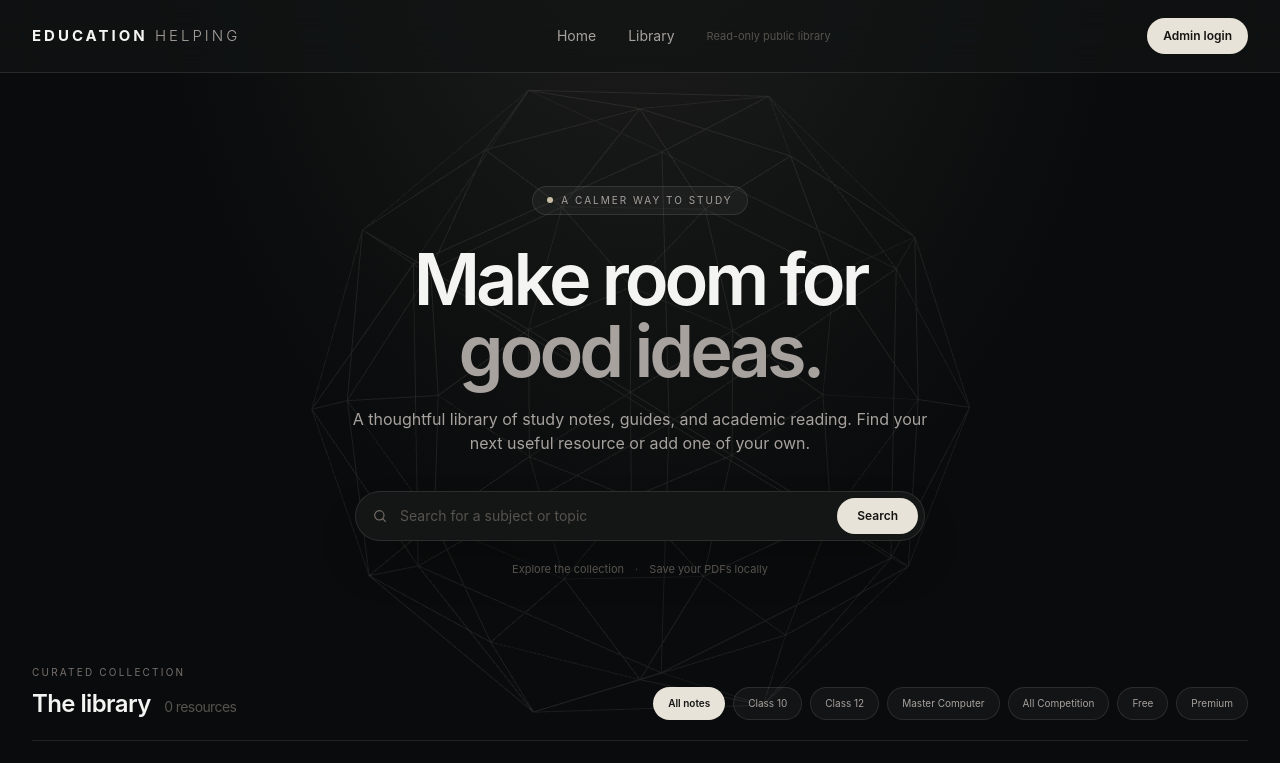
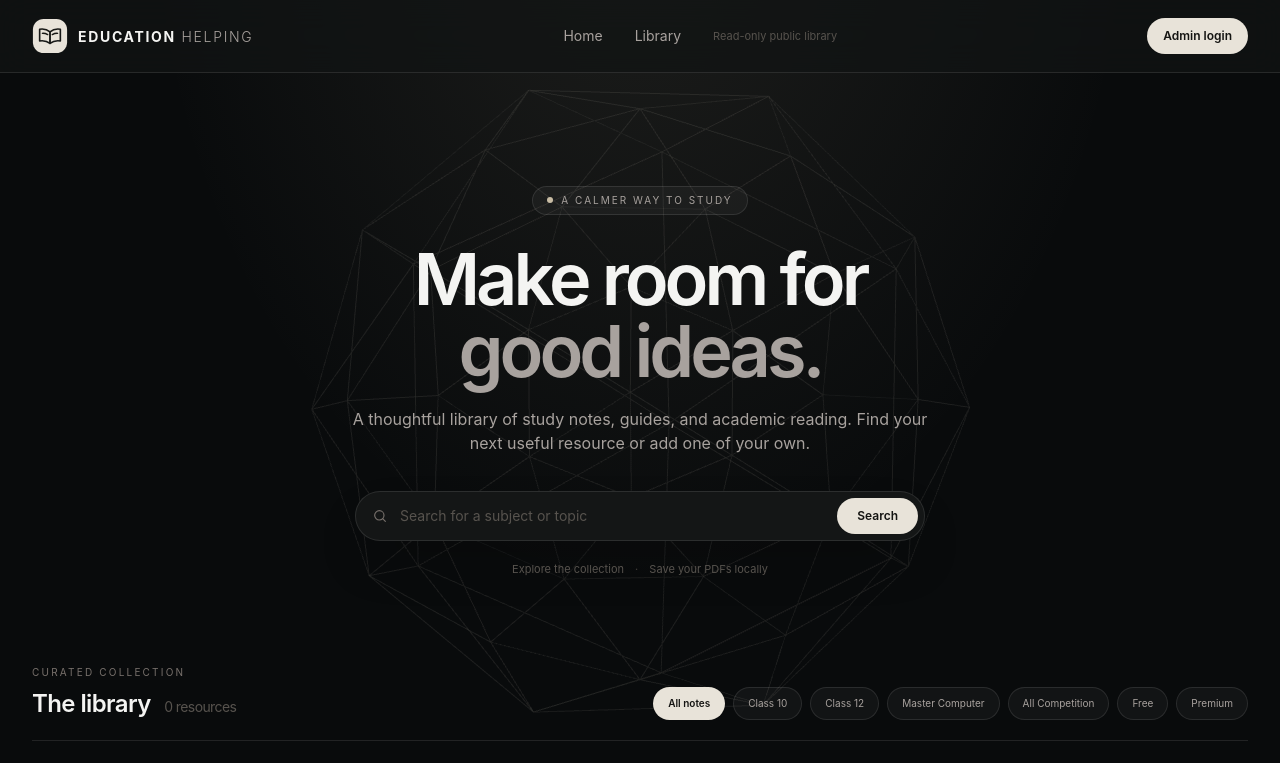
Before and after one commit to ravishankarrad79/topper-notes, a website: page index.html in a window 1280 px wide. Shown: the top 763 px of the page. Drawn offline with nearby package versions, Linux system fonts and the light colour scheme; no server answers; animation ran at ten frames a second.

Commit message:
Add Education Helping logo

```diff
--- a/index.html
+++ b/index.html
@@ -13,7 +13,7 @@
 <body class="min-h-screen flex flex-col">
 <div id="canvas-container" aria-hidden="true"></div>
 <header class="sticky top-0 z-40 border-b border-white/10 glass"><nav class="max-w-7xl mx-auto h-[72px] px-5 sm:px-8 flex items-center justify-between" aria-label="Main navigation">
-<a href="#home" class="focus-ring text-[15px] font-bold tracking-[.2em]">EDUCATION<span class="font-light text-stone-400"> HELPING</span></a>
+<a href="#home" aria-label="Education Helping home" class="focus-ring flex shrink-0 items-center gap-2.5"><svg aria-hidden="true" viewBox="0 0 40 40" class="h-9 w-9 shrink-0"><rect x="1" y="1" width="38" height="38" rx="12" fill="#e8e3d9"/><path d="M8.5 12.5c4.5-.7 8.3.2 11.5 2.8v13c-3.2-2.6-7-3.5-11.5-2.8v-13Zm23 0c-4.5-.7-8.3.2-11.5 2.8v13c3.2-2.6 7-3.5 11.5-2.8v-13Z" fill="none" stroke="#171816" stroke-width="1.8" stroke-linejoin="round"/><path d="M11.5 17c2.1-.1 4.2.4 6 1.5m11-1.5c-2.1-.1-4.2.4-6 1.5M20 15.5v12.8" fill="none" stroke="#171816" stroke-width="1.5" stroke-linecap="round"/></svg><span class="text-[11px] sm:text-[14px] font-bold tracking-[.12em]">EDUCATION<span class="font-light text-stone-400"> HELPING</span></span></a>
 <div class="hidden sm:flex items-center gap-8 text-sm text-stone-400"><a class="hover:text-white transition" href="#home">Home</a><a class="hover:text-white transition" href="#library">Library</a><span class="text-[11px] text-stone-600">Read-only public library</span></div>
 <div class="flex items-center gap-2"><button id="adminButton" class="focus-ring rounded-full bg-[#e8e3d9] px-4 py-2.5 text-xs font-semibold text-[#141412] hover:bg-white transition">Admin login</button><button id="logoutButton" class="hidden focus-ring rounded-full border border-white/10 px-3 py-2 text-[10px] text-stone-400 hover:text-white">Log out</button></div>
 </nav></header>
```
